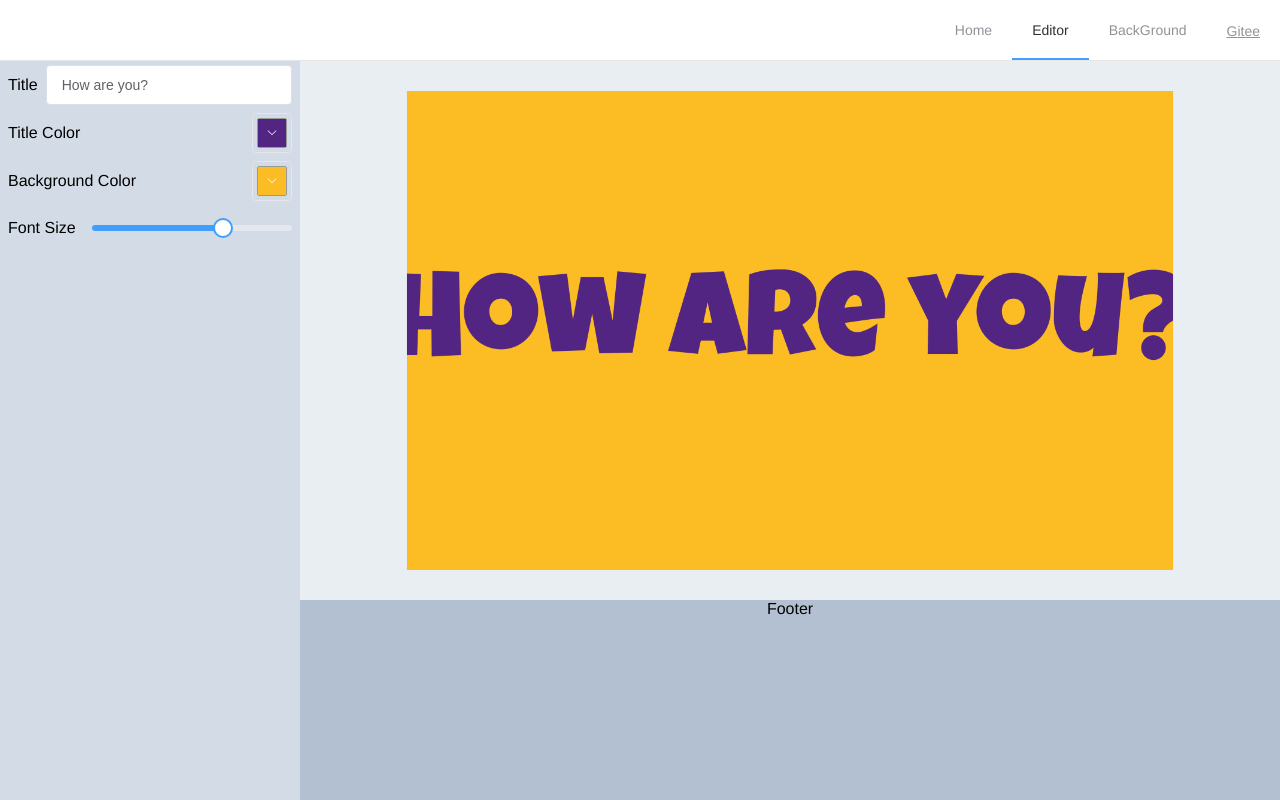
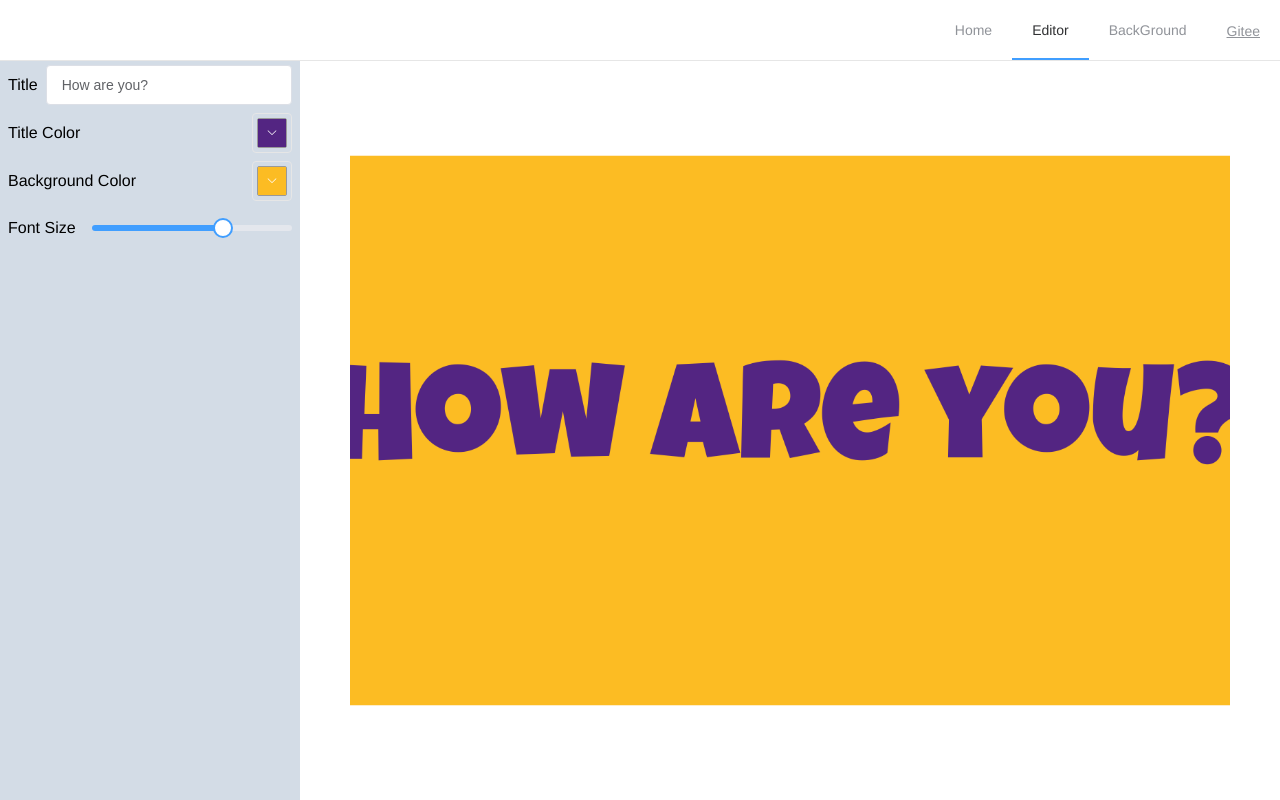
Before and after one commit to jinrd123/NwafulPaper, a Vue app: page /editor#/ in a window 1280 px wide. Built offline with nearby package versions, Linux system fonts and the light colour scheme.

Commit message:
Editor页面结构微调（删）

```diff
--- a/src/components/AttributeTree/index.vue
+++ b/src/components/AttributeTree/index.vue
@@ -59,7 +59,6 @@ export default {
       const reader = new FileReader();
       reader.readAsDataURL(file.raw);
       reader.onload = (event) => {
-        console.log(event);
         const imageURL = event.target.result;
         this.values.imageURL = imageURL;
       };
--- a/src/pages/Editor/index.vue
+++ b/src/pages/Editor/index.vue
@@ -4,8 +4,7 @@
       ><attribute-tree :options="attribute" :values="example"
     /></el-aside>
     <el-container>
-      <el-main
-        ><div
+<div
           :style="{
             transform: `translate(${transformed.translateX}px, ${transformed.translateY}px) scale(${transformed.scale}, ${transformed.scale})`,
             transformOrigin: 'left top',
@@ -17,8 +16,7 @@
             :width="windowWidth"
             :height="windowHeight"
           /></div
-      ></el-main>
-      <el-footer height="200px">Footer</el-footer>
+      >
     </el-container>
   </el-container>
 </template>
@@ -59,8 +57,8 @@ export default {
   },
   computed: {
     transformed() {
-      const padding = 30;
-      const mainHeight = this.windowHeight - 61 - 200;
+      const padding = 50;
+      const mainHeight = this.windowHeight - 61;
       const mainWidth = this.windowWidth - 300;
       const width = mainWidth - padding * 2;
       const height = mainHeight - padding * 2;
```
